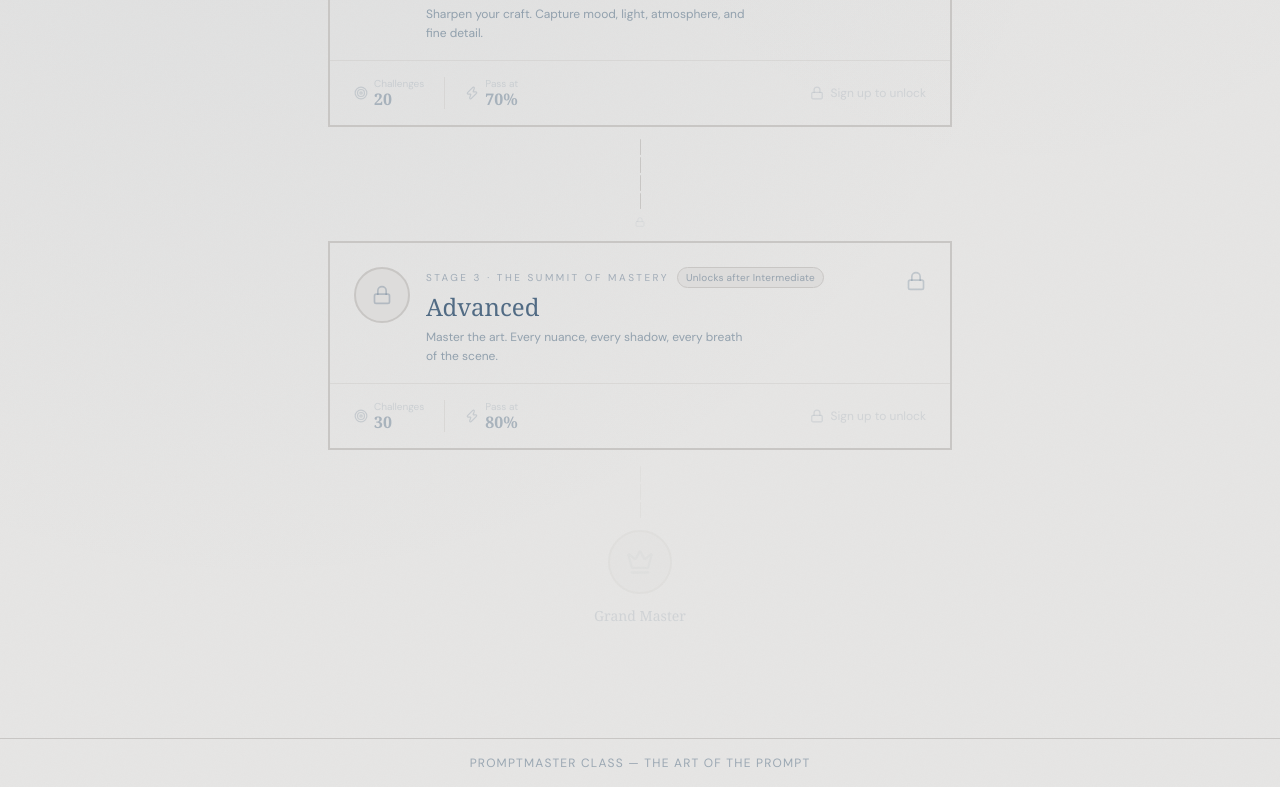
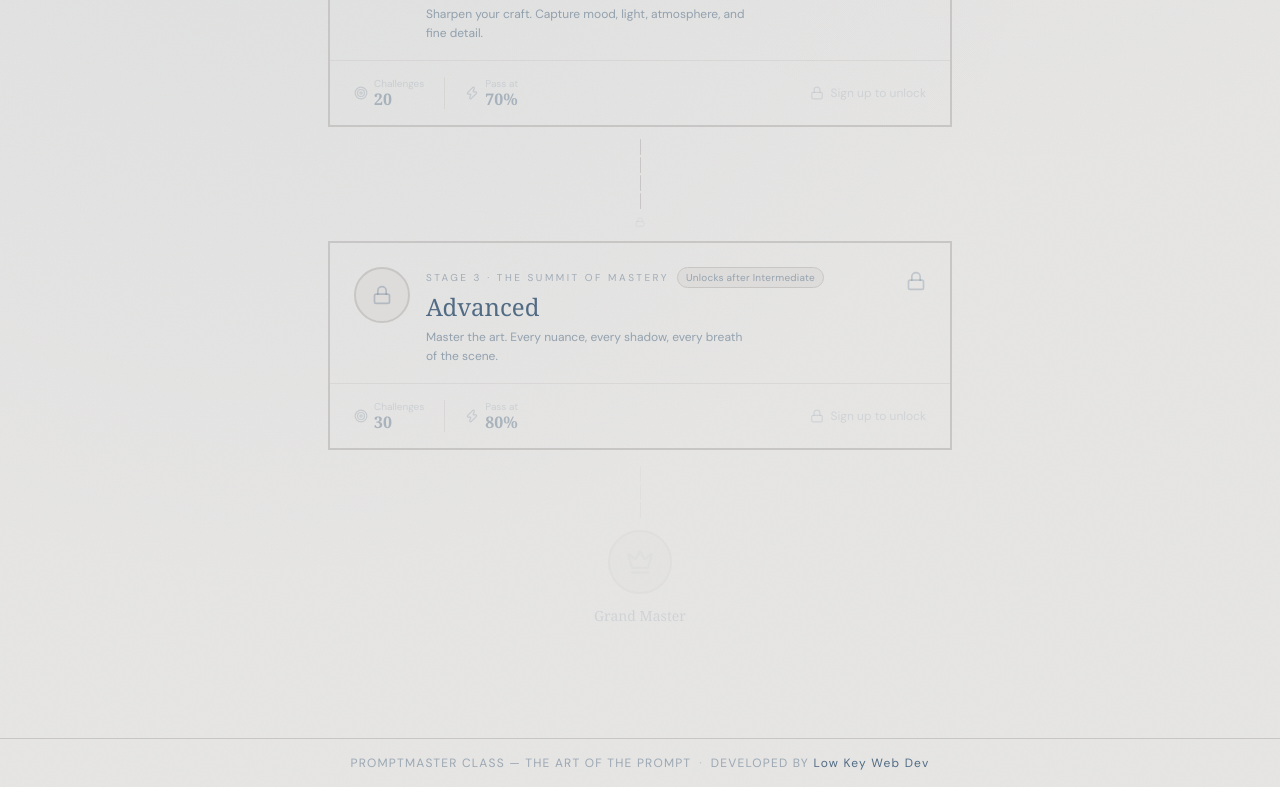
Before and after one commit to aarif-business/promptmaster, a Next.js app: page / in a window 1280 px wide. Shown: the part 1590-2377 px from the top of the page. Built offline with nearby package versions, Linux system fonts and the light colour scheme; no server answers; a web font is replaced by a local one.

Commit message:
feat: add developer credit in footer

```diff
--- a/src/app/layout.tsx
+++ b/src/app/layout.tsx
@@ -50,6 +50,16 @@ export default function RootLayout({ children }: { children: React.ReactNode })
         <main className="flex-1">{children}</main>
         <footer className="border-t border-fog-border py-4 text-center text-xs font-sans text-slate/50 tracking-widest uppercase">
           PromptMaster Class &mdash; The Art of the Prompt
+          <span className="mx-2 text-slate/30">·</span>
+          Developed by{' '}
+          <a
+            href="https://lowkeywebdev.vercel.app/"
+            target="_blank"
+            rel="noopener noreferrer"
+            className="text-steel hover:text-steel-dark transition-colors normal-case"
+          >
+            Low Key Web Dev
+          </a>
         </footer>
       </body>
     </html>
```
